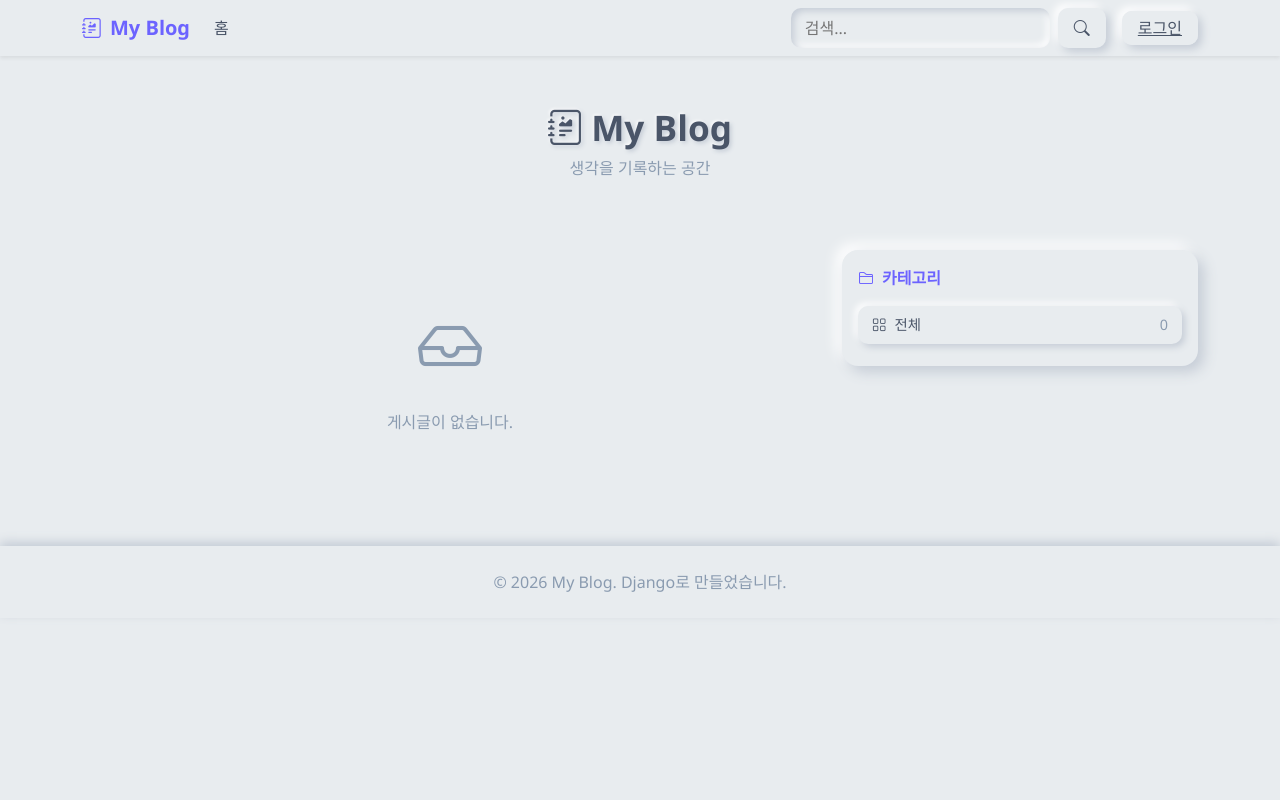
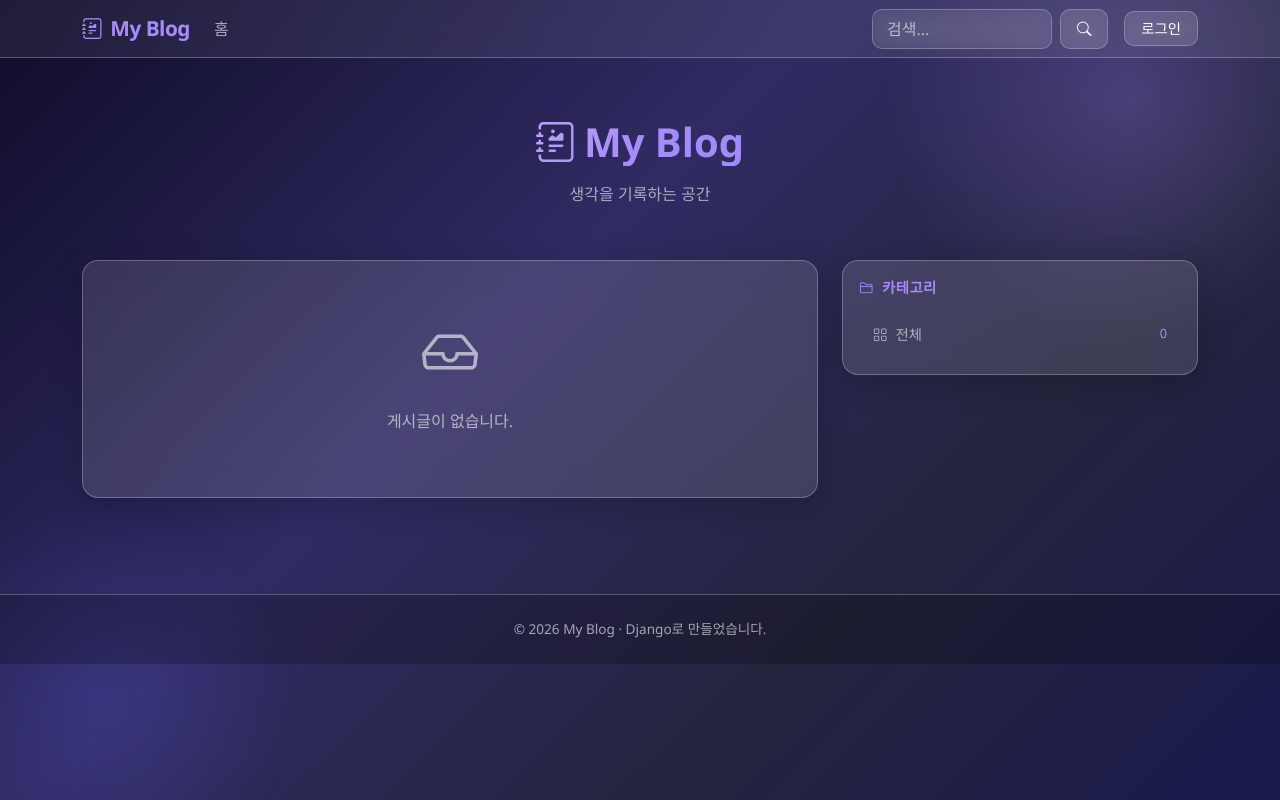
Before and after one commit to hellodm7-svg/django-blog, a Django app: page / in a window 1280 px wide. Run offline with Django 5.2, Linux system fonts and the light colour scheme; data that the repository does not hold is empty.

Commit message:
프론트 디자인 Glassmorphism으로 변경
Made-with: Cursor

```diff
--- a/blog/templates/blog/base.html
+++ b/blog/templates/blog/base.html
@@ -8,76 +8,126 @@
     <link href="https://cdn.jsdelivr.net/npm/bootstrap-icons@1.11.0/font/bootstrap-icons.css" rel="stylesheet">
     <style>
         :root {
-            --bg: #e8ecef;
-            --card-bg: #e8ecef;
-            --shadow-light: #ffffff;
-            --shadow-dark: #c5ccd6;
-            --text: #4a5568;
-            --text-muted: #8a9bb0;
-            --accent: #6c63ff;
+            --glass-bg: rgba(255, 255, 255, 0.12);
+            --glass-border: rgba(255, 255, 255, 0.25);
+            --glass-shadow: rgba(0, 0, 0, 0.2);
+            --text: #ffffff;
+            --text-muted: rgba(255,255,255,0.6);
+            --accent: #a78bfa;
+            --accent-hover: #c4b5fd;
         }
 
+        * { box-sizing: border-box; }
+
         body {
-            background-color: var(--bg);
+            min-height: 100vh;
+            background: linear-gradient(135deg, #0f0c29 0%, #302b63 40%, #24243e 70%, #1a1a4e 100%);
+            background-attachment: fixed;
             color: var(--text);
             font-family: 'Segoe UI', sans-serif;
         }
 
+        /* 배경 장식 원 */
+        body::before {
+            content: '';
+            position: fixed;
+            top: -150px;
+            right: -100px;
+            width: 500px;
+            height: 500px;
+            background: radial-gradient(circle, rgba(167,139,250,0.25) 0%, transparent 70%);
+            pointer-events: none;
+            z-index: 0;
+        }
+        body::after {
+            content: '';
+            position: fixed;
+            bottom: -100px;
+            left: -100px;
+            width: 400px;
+            height: 400px;
+            background: radial-gradient(circle, rgba(99,102,241,0.2) 0%, transparent 70%);
+            pointer-events: none;
+            z-index: 0;
+        }
+
+        /* 글래스 카드 */
+        .glass {
+            background: var(--glass-bg);
+            border: 1px solid var(--glass-border);
+            border-radius: 16px;
+            backdrop-filter: blur(16px);
+            -webkit-backdrop-filter: blur(16px);
+            box-shadow: 0 8px 32px var(--glass-shadow);
+        }
+
         /* 네브바 */
         .navbar {
-            background-color: var(--bg) !important;
-            box-shadow: 4px 4px 10px var(--shadow-dark), -4px -4px 10px var(--shadow-light);
+            background: rgba(255,255,255,0.07) !important;
+            backdrop-filter: blur(20px);
+            -webkit-backdrop-filter: blur(20px);
+            border-bottom: 1px solid var(--glass-border);
+            position: sticky;
+            top: 0;
+            z-index: 100;
         }
-        .navbar-brand { font-weight: 700; color: var(--accent) !important; }
-        .nav-link { color: var(--text) !important; }
+        .navbar-brand {
+            font-weight: 800;
+            color: var(--accent) !important;
+            font-size: 1.3rem;
+            letter-spacing: -0.5px;
+        }
+        .nav-link { color: var(--text-muted) !important; transition: color 0.2s; }
+        .nav-link:hover { color: var(--text) !important; }
 
-        /* 뉴모피즘 카드 */
-        .neu-card {
-            background: var(--card-bg);
-            border-radius: 16px;
-            border: none;
-            box-shadow: 6px 6px 14px var(--shadow-dark), -6px -6px 14px var(--shadow-light);
-            transition: box-shadow 0.2s;
-        }
-        .neu-card:hover {
-            box-shadow: 8px 8px 18px var(--shadow-dark), -8px -8px 18px var(--shadow-light);
-        }
-
-        /* 뉴모피즘 버튼 */
-        .neu-btn {
-            background: var(--bg);
-            border: none;
+        /* 버튼 */
+        .glass-btn {
+            background: rgba(255,255,255,0.1);
+            border: 1px solid var(--glass-border);
             border-radius: 10px;
-            box-shadow: 4px 4px 8px var(--shadow-dark), -4px -4px 8px var(--shadow-light);
             color: var(--text);
             padding: 6px 16px;
-            transition: box-shadow 0.2s;
+            text-decoration: none;
+            backdrop-filter: blur(8px);
+            transition: all 0.2s;
+            display: inline-block;
+            font-size: 0.9rem;
         }
-        .neu-btn:hover {
-            box-shadow: 2px 2px 5px var(--shadow-dark), -2px -2px 5px var(--shadow-light);
-            color: var(--accent);
+        .glass-btn:hover {
+            background: rgba(255,255,255,0.2);
+            color: var(--text);
+            transform: translateY(-1px);
         }
-        .neu-btn-accent {
-            background: var(--accent);
-            color: white;
-            box-shadow: 4px 4px 8px #5a52d5, -2px -2px 6px #8f88ff;
+        .glass-btn-accent {
+            background: linear-gradient(135deg, #7c3aed, #4f46e5);
+            border-color: transparent;
+            color: #fff;
+            box-shadow: 0 4px 15px rgba(124,58,237,0.4);
+        }
+        .glass-btn-accent:hover {
+            background: linear-gradient(135deg, #6d28d9, #4338ca);
+            color: #fff;
+            box-shadow: 0 6px 20px rgba(124,58,237,0.5);
         }
 
         /* 인풋 */
-        .neu-input {
-            background: var(--bg);
-            border: none;
+        .glass-input {
+            background: rgba(255,255,255,0.08);
+            border: 1px solid var(--glass-border);
             border-radius: 10px;
-            box-shadow: inset 3px 3px 7px var(--shadow-dark), inset -3px -3px 7px var(--shadow-light);
             color: var(--text);
-            padding: 8px 14px;
+            padding: 7px 14px;
+            backdrop-filter: blur(8px);
         }
-        .neu-input:focus {
+        .glass-input::placeholder { color: var(--text-muted); }
+        .glass-input:focus {
             outline: none;
-            box-shadow: inset 4px 4px 9px var(--shadow-dark), inset -4px -4px 9px var(--shadow-light);
+            border-color: var(--accent);
+            background: rgba(255,255,255,0.12);
+            color: var(--text);
         }
 
-        /* 목차형 게시글 */
+        /* 목차형 게시글 아이템 */
         .post-item {
             display: flex;
             align-items: center;
@@ -114,83 +168,114 @@
 
         /* 히어로 */
         .hero-section {
-            background: var(--bg);
-            padding: 50px 0 30px;
+            padding: 60px 0 30px;
+            position: relative;
+            z-index: 1;
         }
         .hero-title {
-            font-size: 2.2rem;
-            font-weight: 800;
-            color: var(--text);
-            text-shadow: 2px 2px 4px var(--shadow-dark), -1px -1px 3px var(--shadow-light);
+            font-size: 2.5rem;
+            font-weight: 900;
+            background: linear-gradient(135deg, #ffffff 0%, #a78bfa 50%, #818cf8 100%);
+            -webkit-background-clip: text;
+            -webkit-text-fill-color: transparent;
+            background-clip: text;
         }
+        .hero-sub { color: var(--text-muted); }
 
         /* 사이드바 */
         .sidebar-item {
             display: block;
-            padding: 8px 14px;
+            padding: 9px 14px;
             border-radius: 10px;
             text-decoration: none;
-            color: var(--text);
-            margin-bottom: 6px;
-            background: var(--bg);
-            box-shadow: 3px 3px 7px var(--shadow-dark), -3px -3px 7px var(--shadow-light);
-            transition: box-shadow 0.2s, color 0.2s;
+            color: var(--text-muted);
+            margin-bottom: 4px;
+            transition: all 0.2s;
             font-size: 0.9rem;
         }
         .sidebar-item:hover {
-            color: var(--accent);
-            box-shadow: 4px 4px 9px var(--shadow-dark), -4px -4px 9px var(--shadow-light);
+            background: rgba(255,255,255,0.1);
+            color: var(--text);
+        }
+
+        /* 드롭다운 */
+        .dropdown-menu {
+            background: rgba(30, 27, 75, 0.9) !important;
+            backdrop-filter: blur(20px);
+            border: 1px solid var(--glass-border) !important;
+            border-radius: 12px !important;
+        }
+        .dropdown-item { color: var(--text-muted) !important; }
+        .dropdown-item:hover {
+            background: rgba(255,255,255,0.1) !important;
+            color: var(--text) !important;
         }
 
         footer {
-            background: var(--bg);
+            background: rgba(0,0,0,0.2);
+            border-top: 1px solid var(--glass-border);
             color: var(--text-muted);
-            box-shadow: 0 -4px 10px var(--shadow-dark);
+            position: relative;
+            z-index: 1;
+        }
+
+        .container { position: relative; z-index: 1; }
+
+        /* 모달 */
+        .modal-content {
+            background: rgba(20, 17, 60, 0.95) !important;
+            backdrop-filter: blur(20px);
+            border: 1px solid var(--glass-border) !important;
+            border-radius: 16px !important;
+            color: var(--text);
+        }
+        .modal-header, .modal-footer {
+            border-color: var(--glass-border) !important;
         }
     </style>
 </head>
 <body>
-<nav class="navbar navbar-expand-lg shadow-sm px-3">
+<nav class="navbar navbar-expand-lg px-3">
     <div class="container">
         <a class="navbar-brand" href="/"><i class="bi bi-journal-richtext me-2"></i>My Blog</a>
-        <button class="navbar-toggler neu-btn" type="button" data-bs-toggle="collapse" data-bs-target="#navMenu">
-            <span class="navbar-toggler-icon"></span>
+        <button class="navbar-toggler glass-btn border-0" type="button" data-bs-toggle="collapse" data-bs-target="#navMenu">
+            <i class="bi bi-list text-white"></i>
         </button>
         <div class="collapse navbar-collapse" id="navMenu">
             <ul class="navbar-nav me-auto">
                 <li class="nav-item"><a class="nav-link" href="/">홈</a></li>
             </ul>
             <form class="d-flex me-3" method="get" action="/">
-                <input class="neu-input me-2" type="search" name="q" placeholder="검색..." value="{{ request.GET.q }}">
-                <button class="neu-btn" type="submit"><i class="bi bi-search"></i></button>
+                <input class="glass-input me-2" type="search" name="q" placeholder="검색..." value="{{ request.GET.q }}" style="width:180px;">
+                <button class="glass-btn" type="submit"><i class="bi bi-search"></i></button>
             </form>
-            <ul class="navbar-nav">
+            <ul class="navbar-nav gap-2">
                 {% if user.is_authenticated %}
-                    <li class="nav-item me-2">
-                        <a class="neu-btn" href="{% url 'blog:post_create' %}">
+                    <li class="nav-item">
+                        <a class="glass-btn glass-btn-accent" href="{% url 'blog:post_create' %}">
                             <i class="bi bi-pencil-square me-1"></i>글쓰기
                         </a>
                     </li>
                     <li class="nav-item dropdown">
-                        <a class="neu-btn dropdown-toggle" href="#" data-bs-toggle="dropdown">
+                        <a class="glass-btn dropdown-toggle" href="#" data-bs-toggle="dropdown">
                             <i class="bi bi-person-circle me-1"></i>{{ user.username }}
                         </a>
-                        <ul class="dropdown-menu" style="background:var(--bg); border:none; box-shadow:4px 4px 12px var(--shadow-dark);">
+                        <ul class="dropdown-menu dropdown-menu-end">
                             {% if user.is_staff %}
-                            <li><a class="dropdown-item" href="/admin"><i class="bi bi-gear me-1"></i>관리자 페이지</a></li>
-                            <li><hr class="dropdown-divider"></li>
+                            <li><a class="dropdown-item" href="/admin"><i class="bi bi-gear me-2"></i>관리자 페이지</a></li>
+                            <li><hr class="dropdown-divider" style="border-color:var(--glass-border);"></li>
                             {% endif %}
                             <li>
                                 <form method="post" action="{% url 'logout' %}">
                                     {% csrf_token %}
-                                    <button type="submit" class="dropdown-item">로그아웃</button>
+                                    <button type="submit" class="dropdown-item"><i class="bi bi-box-arrow-right me-2"></i>로그아웃</button>
                                 </form>
                             </li>
                         </ul>
                     </li>
                 {% else %}
                     <li class="nav-item">
-                        <a class="neu-btn" href="{% url 'login' %}">로그인</a>
+                        <a class="glass-btn" href="{% url 'login' %}">로그인</a>
                     </li>
                 {% endif %}
             </ul>
@@ -201,9 +286,9 @@
 {% if messages %}
 <div class="container mt-3">
     {% for message in messages %}
-    <div class="alert alert-{{ message.tags|default:'info' }} alert-dismissible fade show" role="alert">
+    <div class="alert glass" style="color:var(--text); border-color:var(--accent);" role="alert">
+        <button type="button" class="btn-close btn-close-white float-end" data-bs-dismiss="alert"></button>
         {{ message }}
-        <button type="button" class="btn-close" data-bs-dismiss="alert"></button>
     </div>
     {% endfor %}
 </div>
@@ -213,7 +298,7 @@
 
 <footer class="py-4 mt-5">
     <div class="container text-center">
-        <p class="mb-0">&copy; 2026 My Blog. Django로 만들었습니다.</p>
+        <p class="mb-0" style="font-size:0.85rem;">&copy; 2026 My Blog · Django로 만들었습니다.</p>
     </div>
 </footer>
 
--- a/blog/templates/blog/post_list.html
+++ b/blog/templates/blog/post_list.html
@@ -8,15 +8,15 @@
 
 {% block content %}
 {% if not query and not current_category and not current_tag %}
-<div class="hero-section mb-4">
+<div class="hero-section mb-2">
     <div class="container text-center">
-        <h1 class="hero-title mb-2"><i class="bi bi-journal-richtext me-2"></i>My Blog</h1>
-        <p style="color:var(--text-muted);">생각을 기록하는 공간</p>
+        <h1 class="hero-title mb-3"><i class="bi bi-journal-richtext me-2"></i>My Blog</h1>
+        <p class="hero-sub">생각을 기록하는 공간</p>
     </div>
 </div>
 {% endif %}
 
-<div class="container">
+<div class="container pb-5">
     {% if current_category %}
     <div class="mb-4">
         <h4 style="color:var(--accent);"><i class="bi bi-folder2-open me-2"></i>{{ current_category.name }}</h4>
@@ -31,7 +31,7 @@
     </div>
     {% endif %}
 
-    <div class="row">
+    <div class="row g-4">
         <div class="col-lg-8">
             {% if posts %}
                 {% for post in posts %}
@@ -39,7 +39,7 @@
                     <span class="post-num">{{ forloop.counter }}.</span>
                     <span class="post-title">
                         {% if post.category %}
-                        <span style="font-size:0.75rem; color:var(--accent); margin-right:8px;">[{{ post.category.name }}]</span>
+                        <span style="font-size:0.75rem; color:var(--accent); margin-right:8px; opacity:0.8;">[{{ post.category.name }}]</span>
                         {% endif %}
                         {{ post.title }}
                     </span>
@@ -53,11 +53,11 @@
                 </a>
                 {% endfor %}
             {% else %}
-                <div class="text-center py-5">
-                    <i class="bi bi-inbox" style="font-size:4rem; color:var(--text-muted);"></i>
+                <div class="glass text-center py-5">
+                    <i class="bi bi-inbox" style="font-size:3.5rem; color:var(--text-muted);"></i>
                     <p style="color:var(--text-muted);" class="mt-3">게시글이 없습니다.</p>
                     {% if user.is_authenticated %}
-                    <a href="{% url 'blog:post_create' %}" class="neu-btn neu-btn-accent mt-2">
+                    <a href="{% url 'blog:post_create' %}" class="glass-btn glass-btn-accent mt-2">
                         <i class="bi bi-pencil-square me-1"></i>첫 글 작성하기
                     </a>
                     {% endif %}
@@ -65,14 +65,14 @@
             {% endif %}
         </div>
 
-        <div class="col-lg-4 mt-4 mt-lg-0">
-            <div class="neu-card p-3 mb-4">
-                <div class="fw-bold mb-3" style="color:var(--accent);">
+        <div class="col-lg-4">
+            <div class="glass p-3">
+                <div class="fw-bold mb-3" style="color:var(--accent); font-size:0.9rem; letter-spacing:0.5px; text-transform:uppercase;">
                     <i class="bi bi-folder2 me-2"></i>카테고리
                 </div>
                 <a href="/" class="sidebar-item">
                     <i class="bi bi-grid me-2"></i>전체
-                    <span class="float-end" style="color:var(--text-muted);">{{ categories|length }}</span>
+                    <span class="float-end" style="color:var(--accent); font-size:0.8rem;">{{ categories|length }}</span>
                 </a>
                 {% for cat in categories %}
                 <a href="{{ cat.get_absolute_url }}" class="sidebar-item">
```
Also changed, not shown: other parts of blog/templates/blog/base.html (+15 -11 lines), blog/templates/blog/post_detail.html (+43 -46 lines).
